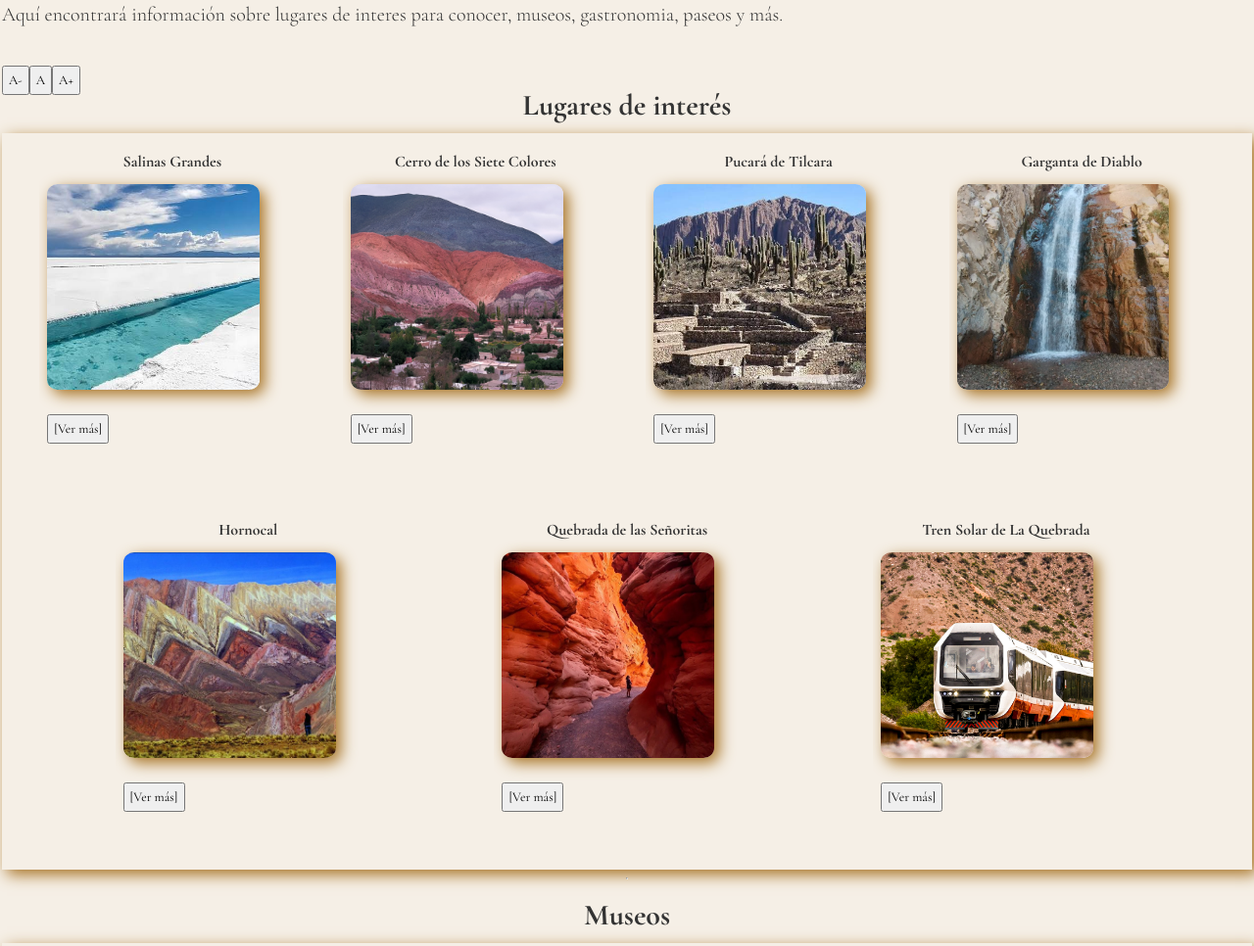
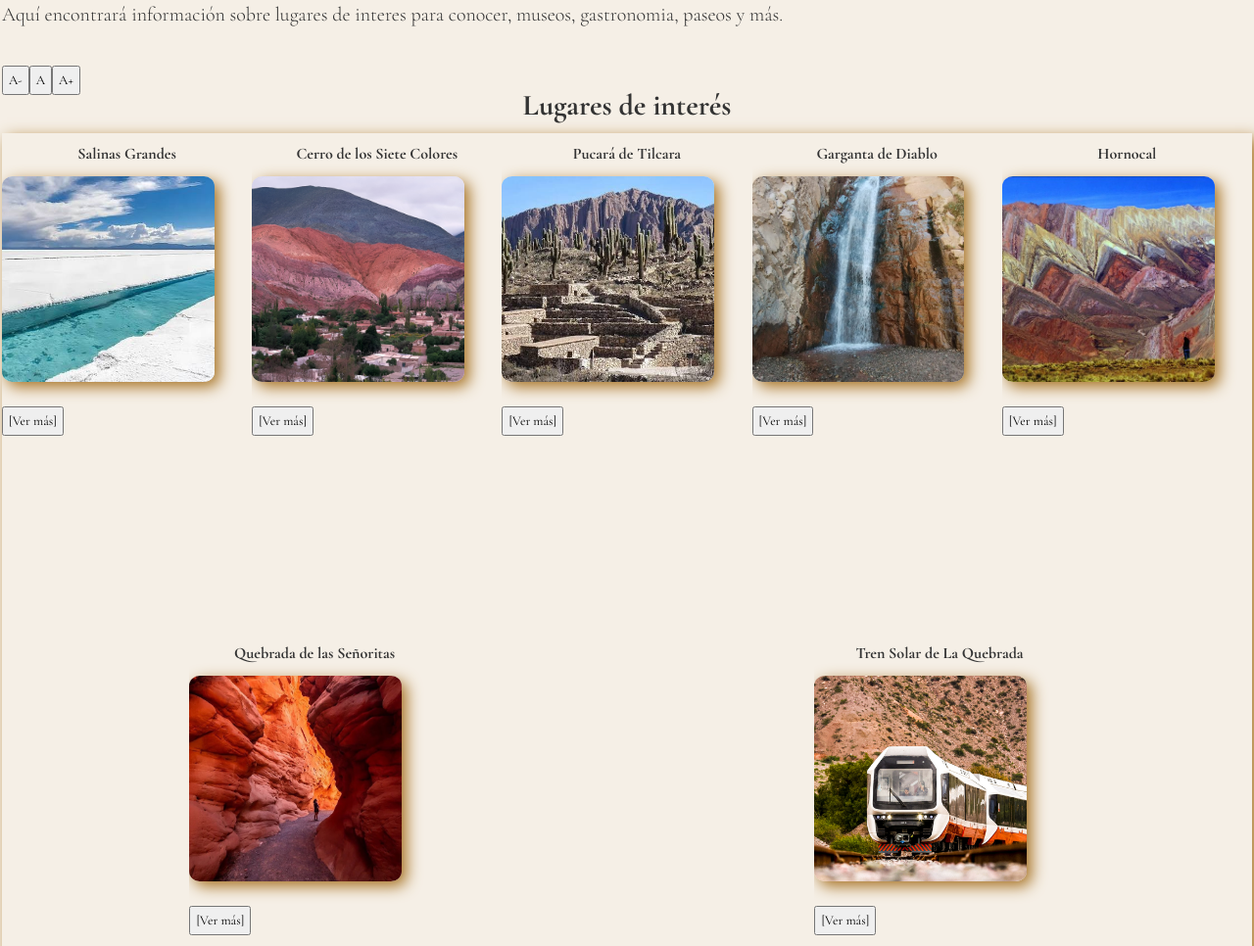
Before and after one commit to AdrianC2023/Info_Turismo, a plain HTML site: page index.html in a window 1280 px wide. Shown: the part 2060-3026 px from the top of the page at 98% size. Drawn offline with nearby package versions, Linux system fonts and the light colour scheme.

Commit message:
Add files via upload

```diff
--- a/style.css
+++ b/style.css
@@ -200,7 +200,7 @@ table{
 }
 
 .seccion-cards {
-    justify-content: space-evenly;
+    justify-content: space-around;
 
 }
 
@@ -228,7 +228,7 @@ table{
 
 .card{
 
-    padding: 8px;
+    padding-bottom: 150px;
     margin-top: 10px;
 
     /* align-items: center; */
@@ -279,6 +279,7 @@ textarea{
 .btn-ver-mas{
 
     font-family: var(--font-principal);
+    z-index: 999;
 }
 
 #theme-toggle-nav {
```
